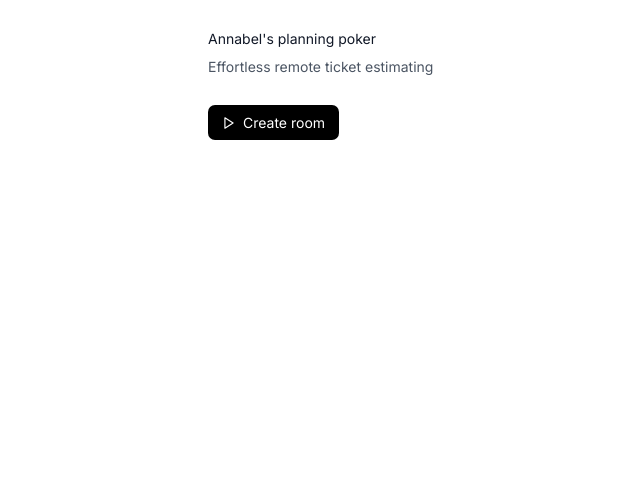
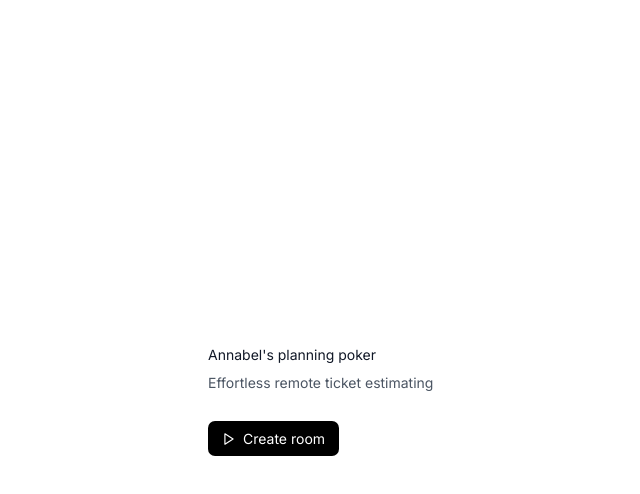
Before and after one commit to arwennekes/myfirstsite, a React (Vite) app: page / in a window 1280 px wide. Shown: the top 494 px of the page, without its empty margins (236-876 px from the left). Built offline with nearby package versions, Linux system fonts and the light colour scheme.

Commit message:
Home: center content vertically and horizontally

```diff
--- a/src/components/Welcome.tsx
+++ b/src/components/Welcome.tsx
@@ -15,7 +15,8 @@ const Welcome: React.FC = () => {
   }
 
   return (
-    <div className="max-w-md mx-auto font-normal">
+    <div className="min-h-[calc(100vh-4rem)] flex items-center justify-center font-normal">
+      <div className="w-full max-w-md">
         <div className="text-left mb-8">
           <h1 className="text-gray-900 mb-2">Annabel's planning poker</h1>
           <p className="text-gray-600">Effortless remote ticket estimating</p>
@@ -32,8 +33,7 @@ const Welcome: React.FC = () => {
             </span>
           </button>
         </div>
-
-
+      </div>
     </div>
   )
 }
```
Lines whose indentation alone changed are shown as unchanged.
